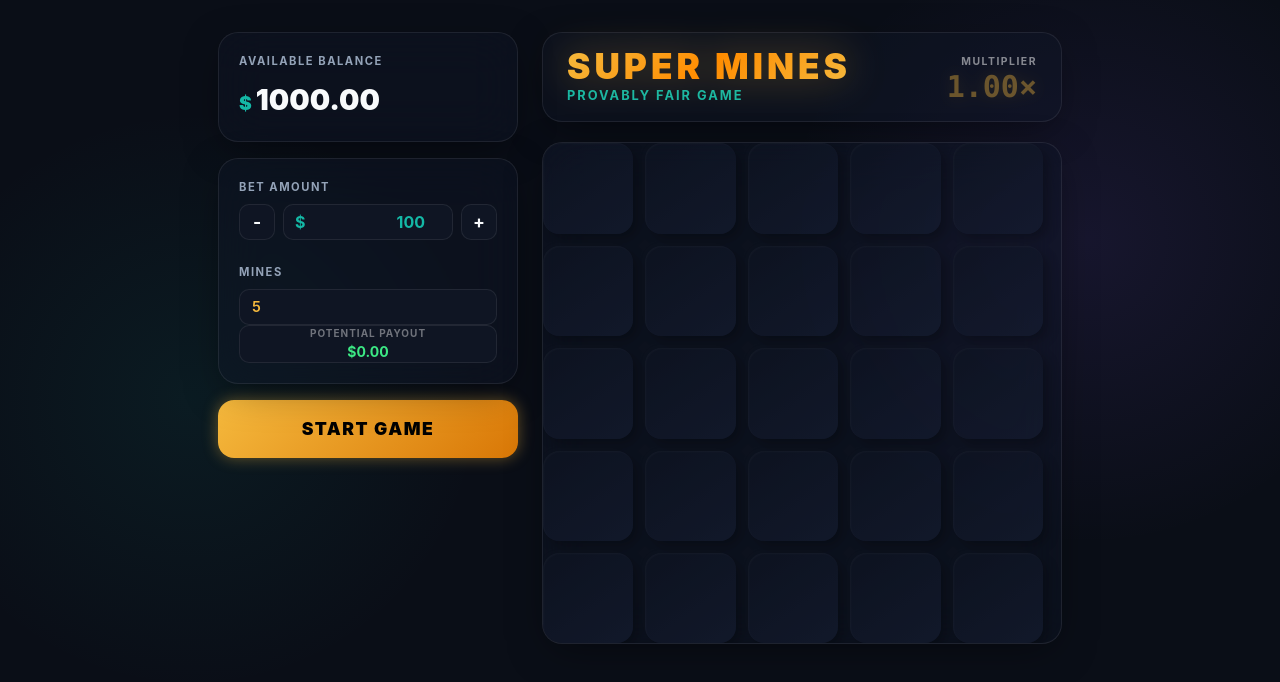
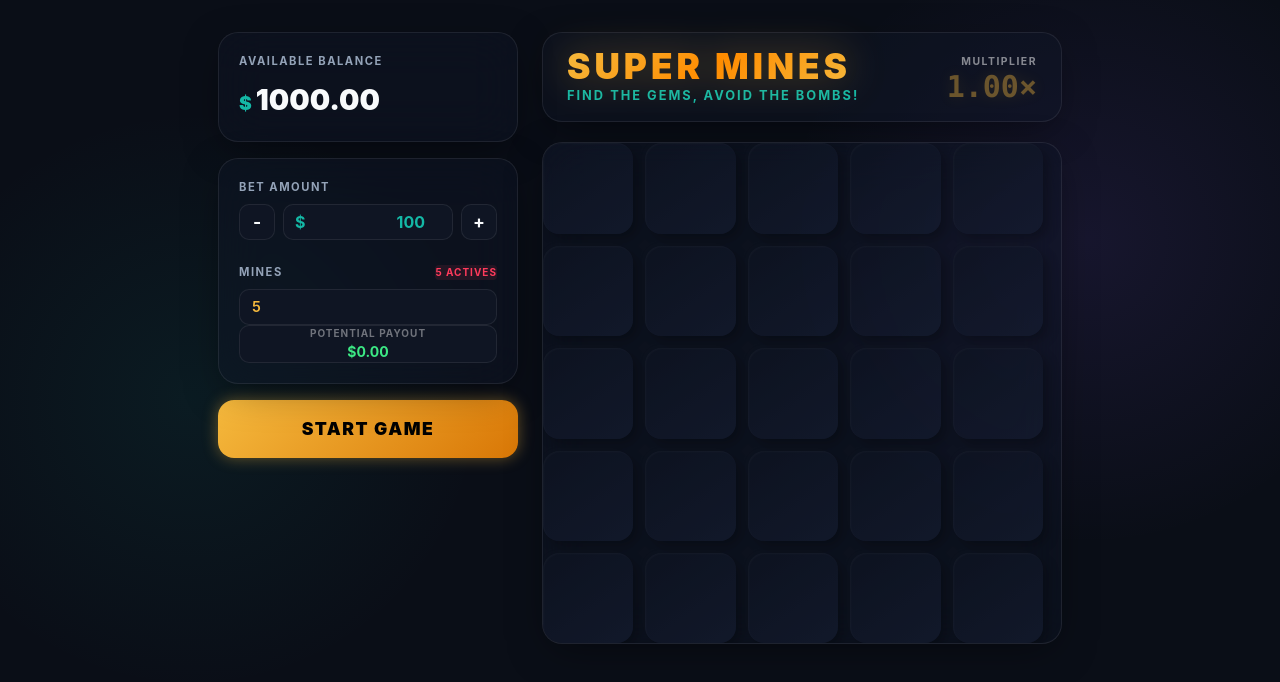
Before and after one commit to dalemiao3721/mines-game-prototype, a React (Vite) app in the folder apps/frontend/: page / in a window 1280 px wide. Shown: the top 682 px of the page. Built offline with nearby package versions, Linux system fonts and the light colour scheme; the HTML template or start-up script is replaced by a standard one.

Commit message:
feat(ui): update Next Multiplier style, add Actives count, and change subtitle

```diff
--- a/apps/frontend/src/App.tsx
+++ b/apps/frontend/src/App.tsx
@@ -92,10 +92,11 @@ export default function App() {
               onReset={reset}
             />
             {isActive && (
-              <div className="text-center bg-[var(--color-bg-secondary)] border border-[var(--glass-border)] rounded-[16px] py-2 px-4 shadow-[var(--shadow-premium)]">
-                <span className="text-[11px] font-bold text-white/60 uppercase tracking-wider block mb-1">Next Multiplier</span>
-                <span className="text-[16px] font-bold text-accent-gold">
-                   ${nextPayout} <span className="text-[12px] text-white/40">({nextMultiplier}x)</span>
+              <div className="text-center bg-[var(--color-bg-secondary)] border border-[rgba(245,185,61,0.3)] rounded-[16px] p-3 shadow-[0_0_20px_rgba(245,185,61,0.15)] relative overflow-hidden">
+                <div className="absolute inset-0 bg-gradient-to-r from-transparent via-[rgba(245,185,61,0.1)] to-transparent animate-glow-pulse pointer-events-none" />
+                <span className="text-[12px] font-black text-white/80 uppercase tracking-widest block mb-1">Next Multiplier</span>
+                <span className="text-[20px] font-black text-accent-gold drop-shadow-[0_0_10px_rgba(251,191,36,0.6)]">
+                   ${nextPayout} <span className="text-[14px] text-white/60 drop-shadow-none">({nextMultiplier}x)</span>
                 </span>
               </div>
             )}
@@ -108,7 +109,7 @@ export default function App() {
             <div className="game-board__header">
               <div className="game-board__title-area">
                 <h1 className="game-board__title">SUPER MINES</h1>
-                <span className="game-board__subtitle">Provably Fair Game</span>
+                <span className="game-board__subtitle">FIND THE GEMS, AVOID THE BOMBS!</span>
               </div>
 
               <div className="game-board__status-area">
--- a/apps/frontend/src/components/Controls/MineSelector.tsx
+++ b/apps/frontend/src/components/Controls/MineSelector.tsx
@@ -9,7 +9,12 @@ const MINES_OPTIONS = [1, 2, 3, 4, 5, 10, 15, 20, 24]
 export function MineSelector({ value, disabled, onChange }: MineSelectorProps) {
   return (
     <div className="control-panel__section">
-      <span className="control-panel__label">Mines</span>
+      <div className="flex justify-between items-center mb-1">
+        <span className="control-panel__label">Mines</span>
+        <span className="text-[10px] font-bold text-accent-red bg-accent-red/10 px-2 py-0.5 rounded-[4px] uppercase tracking-widest">
+          {value} Actives
+        </span>
+      </div>
       <div className="control-panel__select-wrap">
         <select
           className="control-panel__select"
```
Also changed, not shown: 9 other files (tests, documents, lock files or other folders).
